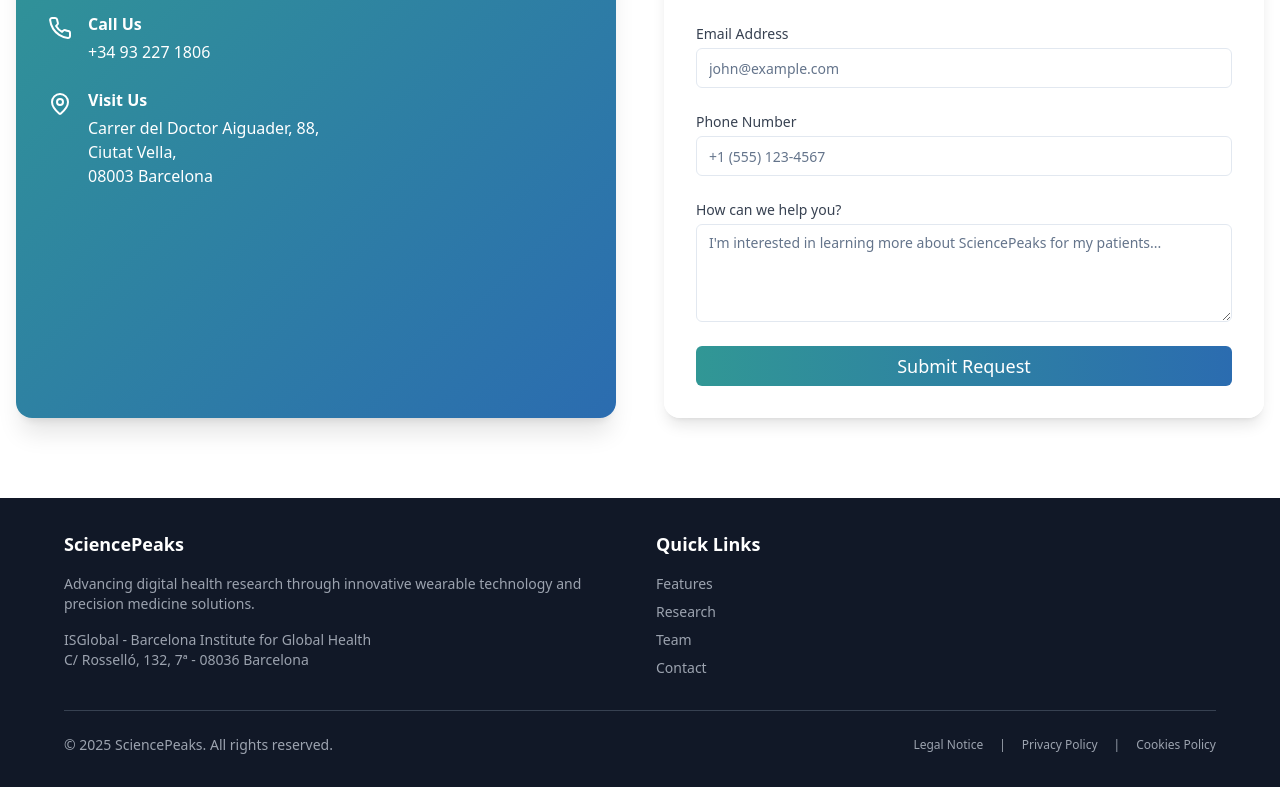
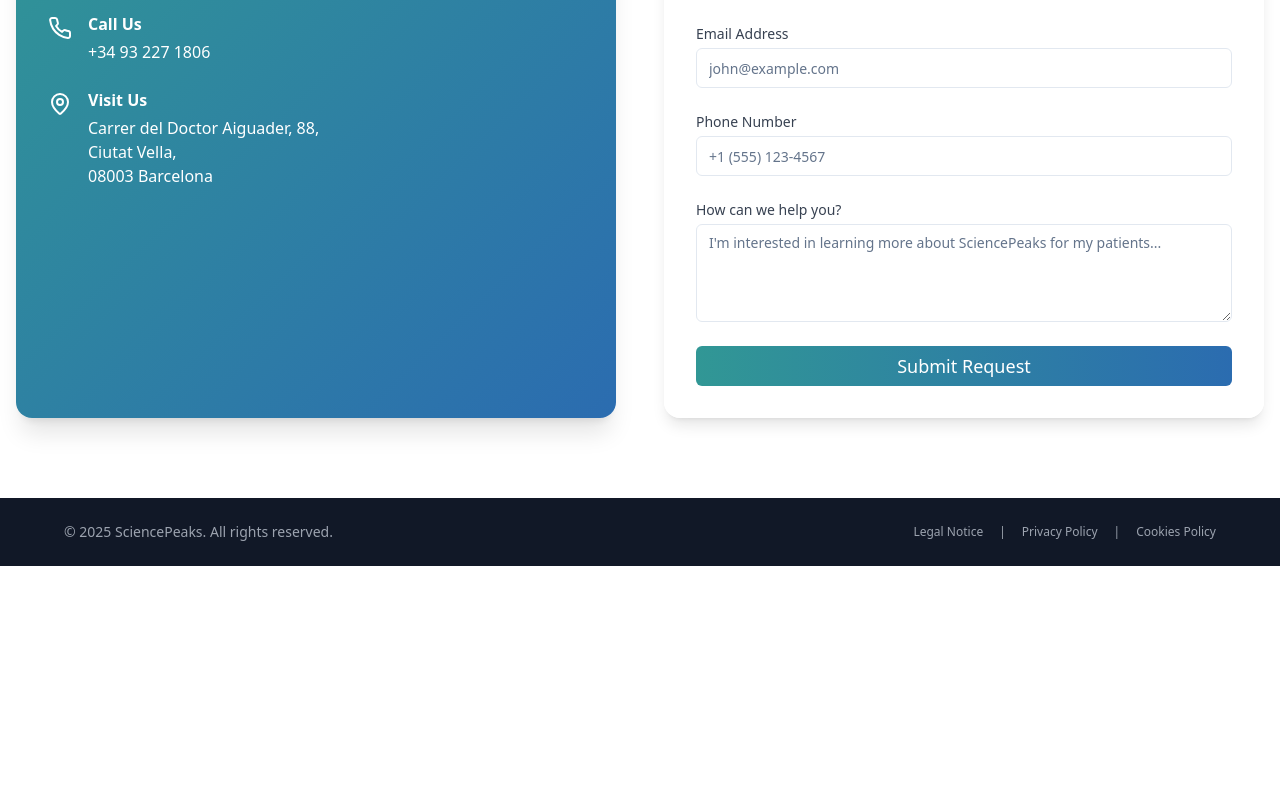
Before and after one commit to isglobal-brge/sciencepeaksWeb, a Next.js app: page / in a window 1280 px wide. Shown: the part 8011-8798 px from the top of the page. After the commit the page ends 8577 px from the top, so only its background shows below. Built offline with nearby package versions, Linux system fonts and the light colour scheme.

Commit message:
refactor: simplify footer to minimal version with only copyright and legal links

```diff
--- a/components/footer.tsx
+++ b/components/footer.tsx
@@ -4,53 +4,9 @@ export function Footer() {
   const currentYear = new Date().getFullYear()
 
   return (
-    <footer className="bg-gray-900 text-white py-8">
+    <footer className="bg-gray-900 text-white py-6">
       <div className="container mx-auto px-4">
         <div className="max-w-6xl mx-auto">
-          <div className="grid grid-cols-1 md:grid-cols-2 gap-8 mb-8">
-            {/* Company Info */}
-            <div>
-              <h3 className="text-lg font-semibold mb-4">SciencePeaks</h3>
-              <p className="text-gray-400 text-sm">
-                Advancing digital health research through innovative wearable technology
-                and precision medicine solutions.
-              </p>
-              <div className="mt-4 text-sm text-gray-400">
-                <p>ISGlobal - Barcelona Institute for Global Health</p>
-                <p>C/ Rosselló, 132, 7ª - 08036 Barcelona</p>
-              </div>
-            </div>
-
-            {/* Quick Links */}
-            <div>
-              <h3 className="text-lg font-semibold mb-4">Quick Links</h3>
-              <ul className="space-y-2 text-sm">
-                <li>
-                  <Link href="/#features" className="text-gray-400 hover:text-white transition-colors">
-                    Features
-                  </Link>
-                </li>
-                <li>
-                  <Link href="/#research" className="text-gray-400 hover:text-white transition-colors">
-                    Research
-                  </Link>
-                </li>
-                <li>
-                  <Link href="/#team" className="text-gray-400 hover:text-white transition-colors">
-                    Team
-                  </Link>
-                </li>
-                <li>
-                  <Link href="/#contact" className="text-gray-400 hover:text-white transition-colors">
-                    Contact
-                  </Link>
-                </li>
-              </ul>
-            </div>
-          </div>
-
-          {/* Bottom Bar */}
-          <div className="border-t border-gray-700 pt-6">
           <div className="flex flex-col md:flex-row justify-between items-center gap-4">
             <div className="text-center md:text-left text-gray-400 text-sm">
               <p>&copy; {currentYear} SciencePeaks. All rights reserved.</p>
@@ -73,7 +29,6 @@ export function Footer() {
           </div>
         </div>
       </div>
-      </div>
     </footer>
   )
 }
```
Lines whose indentation alone changed are shown as unchanged.
